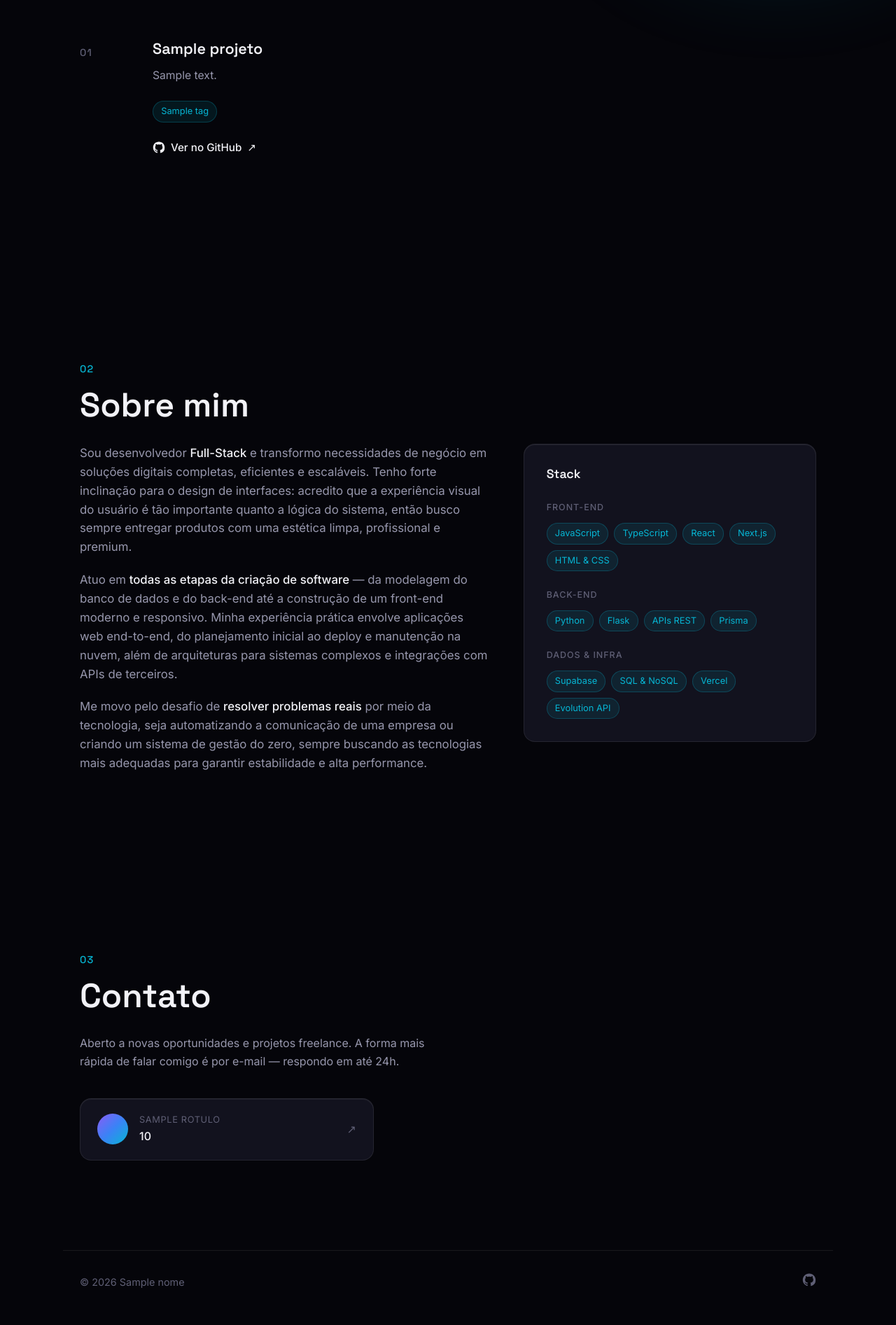
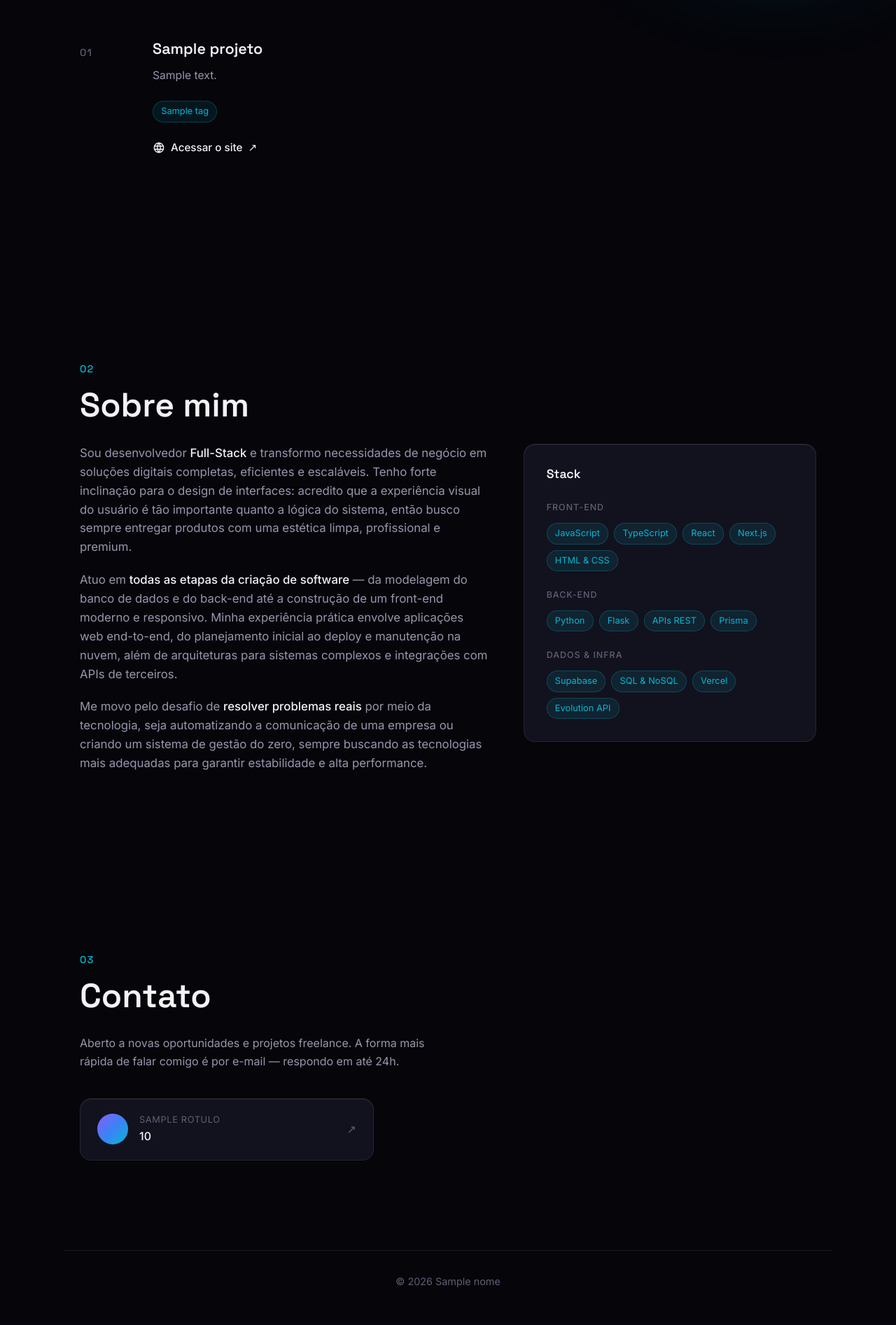
Before and after one commit to 1joaoflorencio/portfolio, a Flask app: template templates/index.html in a window 1280 px wide; the page is wider, and only the part inside the window is pictured. Shown: the part 1020-2913 px from the top of that part at 70% size. After the commit the page ends 2859 px from the top of that part, so only its background shows below. Run offline with Flask 3, Linux system fonts and the light colour scheme; the template is opened without the code that fills it: most values are stand-ins (such as "Sample title", 1, 10 or a date in 2020); some libraries are stand-ins or nearby versions.

Commit message:
Troca os links de GitHub por links dos sites no ar
Os cards de projeto agora levam direto para a aplicacao rodando, em vez
do repositorio: quem chega pelo video deve cair no produto, nao no
codigo. O icone do GitHub deu lugar a um de site externo.

Remove tambem o icone de GitHub do rodape, deixando so o aviso de
copyright, agora centralizado.

O link do delivery e provisorio: aponta para burguerdelivery.vercel.app,
que e o nome de projeto que o proprio codigo do delivery ja usa. Hoje
responde 404; quando o deploy sair com esse nome, passa a funcionar sem
alteracao aqui.

Co-Authored-By: Claude Opus 5 <noreply@anthropic.com>

```diff
--- a/app.py
+++ b/app.py
@@ -7,13 +7,16 @@ projetos = [
         "titulo": "CoreAgenda — SaaS de Agendamentos",
         "descricao": "Plataforma multi-tenant para gestão de agendamentos de clínicas e barbearias: integração com Google Calendar via OAuth, lembretes automáticos por WhatsApp e painel administrativo com métricas de atendimento.",
         "tags": ["Next.js", "TypeScript", "Prisma", "Supabase", "Tailwind CSS", "Google Calendar API", "Evolution API", "shadcn/ui"],
-        "link": "https://github.com/1joaoflorencio/agendamento"
+        "site": "https://coreagenda.vercel.app"
     },
     {
         "titulo": "Hambúrgueria do Zé — Delivery + Bot",
         "descricao": "Site de pedidos com pagamento integrado via Mercado Pago e painel administrativo para acompanhar e atualizar o status de cada pedido em tempo real. Focado em otimizar o fluxo de recebimento da loja e entregar uma interface rápida e atrativa para o cliente final.",
         "tags": ["Next.js", "TypeScript", "Tailwind CSS", "Supabase", "Mercado Pago", "Evolution API", "Leaflet", "Framer Motion"],
-        "link": "https://github.com/1joaoflorencio/bot-delivery-clean"
+        # Provisorio: o deploy ainda nao existe, mas este e o nome de projeto
+        # que o proprio codigo do delivery ja usa. Ao publicar com esse nome,
+        # o link passa a funcionar sem precisar mexer aqui.
+        "site": "https://burguerdelivery.vercel.app"
     }
 ]
 
--- a/static/style.css
+++ b/static/style.css
@@ -742,22 +742,15 @@ a:focus-visible, button:focus-visible, input:focus-visible, textarea:focus-visib
 .site-footer {
     display: flex;
     align-items: center;
-    justify-content: space-between;
+    /* Sobrou só o aviso de copyright: centralizado lê como decisão,
+       encostado à esquerda lê como algo que caiu fora. */
+    justify-content: center;
     max-width: 1100px;
     margin: 0 auto;
     padding: 2rem 1.5rem 3rem;
     color: var(--text-dim);
     font-size: 0.9rem;
     border-top: 1px solid var(--border);
-}
-
-.site-footer a {
-    color: var(--text-dim);
-    transition: color var(--transition);
-}
-
-.site-footer a:hover {
-    color: var(--text);
 }
 
 /* ---------- Keyframes ---------- */
--- a/templates/index.html
+++ b/templates/index.html
@@ -97,11 +97,13 @@
                                 </ul>
                                 {% endif %}
 
-                                <a href="{{ projeto.link }}" class="project-link" target="_blank" rel="noopener noreferrer">
-                                    <svg viewBox="0 0 24 24" width="18" height="18" fill="currentColor" aria-hidden="true">
-                                        <path d="M12 .5C5.73.5.98 5.24.98 11.52c0 4.84 3.14 8.94 7.49 10.39.55.1.75-.24.75-.53 0-.26-.01-1.13-.02-2.04-3.05.66-3.69-1.3-3.69-1.3-.5-1.26-1.22-1.6-1.22-1.6-.998-.68.08-.67.08-.67 1.1.08 1.68 1.13 1.68 1.13.98 1.68 2.57 1.2 3.2.92.1-.71.38-1.2.7-1.48-2.44-.28-5-1.22-5-5.42 0-1.2.43-2.18 1.13-2.95-.11-.28-.49-1.4.11-2.92 0 0 .92-.3 3.02 1.13a10.5 10.5 0 0 1 5.5 0c2.1-1.43 3.02-1.13 3.02-1.13.6 1.52.22 2.64.11 2.92.7.77 1.13 1.75 1.13 2.95 0 4.21-2.56 5.14-5.01 5.41.39.34.74 1.02.74 2.06 0 1.49-.01 2.69-.01 3.05 0 .29.2.64.76.53A10.53 10.53 0 0 0 23 11.52C23 5.24 18.27.5 12 .5Z"/>
+                                <a href="{{ projeto.site }}" class="project-link" target="_blank" rel="noopener noreferrer">
+                                    <svg viewBox="0 0 24 24" width="18" height="18" fill="none" stroke="currentColor" stroke-width="1.8" stroke-linecap="round" stroke-linejoin="round" aria-hidden="true">
+                                        <circle cx="12" cy="12" r="9"/>
+                                        <path d="M3.5 9h17M3.5 15h17"/>
+                                        <path d="M12 3a15 15 0 0 1 0 18a15 15 0 0 1 0-18Z"/>
                                     </svg>
-                                    Ver no GitHub
+                                    Acessar o site
                                     <span class="arrow" aria-hidden="true">↗</span>
                                 </a>
                             </div>
@@ -199,11 +201,6 @@
 
     <footer class="site-footer">
         <p>&copy; <span id="year"></span> {{ nome }}</p>
-        <a href="https://github.com/1joaoflorencio" target="_blank" rel="noopener noreferrer" aria-label="GitHub">
-            <svg viewBox="0 0 24 24" width="20" height="20" fill="currentColor" aria-hidden="true">
-                <path d="M12 .5C5.73.5.98 5.24.98 11.52c0 4.84 3.14 8.94 7.49 10.39.55.1.75-.24.75-.53 0-.26-.01-1.13-.02-2.04-3.05.66-3.69-1.3-3.69-1.3-.5-1.26-1.22-1.6-1.22-1.6-.998-.68.08-.67.08-.67 1.1.08 1.68 1.13 1.68 1.13.98 1.68 2.57 1.2 3.2.92.1-.71.38-1.2.7-1.48-2.44-.28-5-1.22-5-5.42 0-1.2.43-2.18 1.13-2.95-.11-.28-.49-1.4.11-2.92 0 0 .92-.3 3.02 1.13a10.5 10.5 0 0 1 5.5 0c2.1-1.43 3.02-1.13 3.02-1.13.6 1.52.22 2.64.11 2.92.7.77 1.13 1.75 1.13 2.95 0 4.21-2.56 5.14-5.01 5.41.39.34.74 1.02.74 2.06 0 1.49-.01 2.69-.01 3.05 0 .29.2.64.76.53A10.53 10.53 0 0 0 23 11.52C23 5.24 18.27.5 12 .5Z"/>
-            </svg>
-        </a>
     </footer>
 
     <script src="https://cdn.jsdelivr.net/npm/gsap@3/dist/gsap.min.js" defer></script>
```
